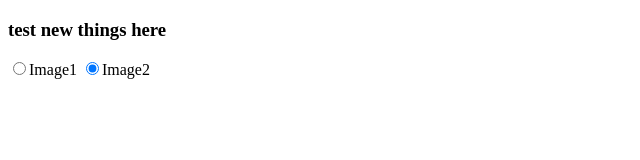
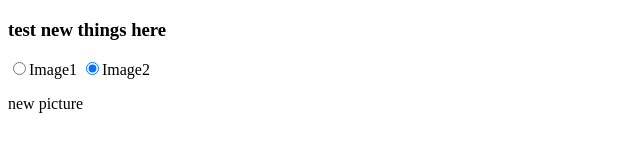
Before and after one commit to daxiong2009/git_test, a plain HTML site: page index.html in a window 1280 px wide. Shown: the full height of the page, 0-640 px from the left. Drawn offline with Linux system fonts and the light colour scheme.

Commit message:
Update index.html

```diff
--- a/index.html
+++ b/index.html
@@ -11,7 +11,7 @@
 </form>
 
 <script>
-  var elPics=document.getElementById('pics').nodeValue;
+  var elPics=document.getElementById('pics');
   elPics.innerHTML="new picture"
 
 </script>
```
